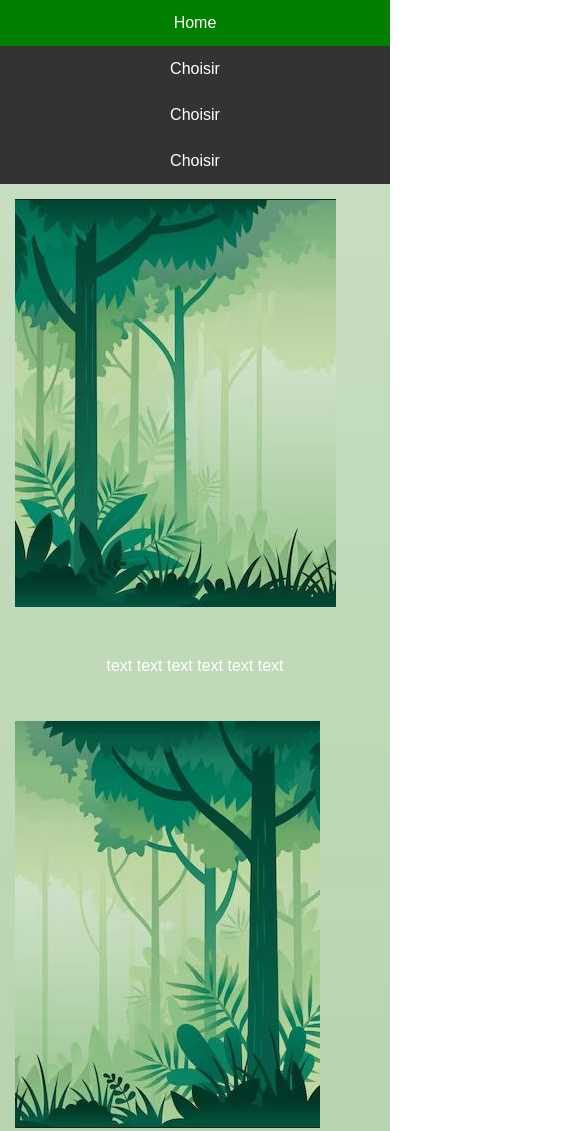
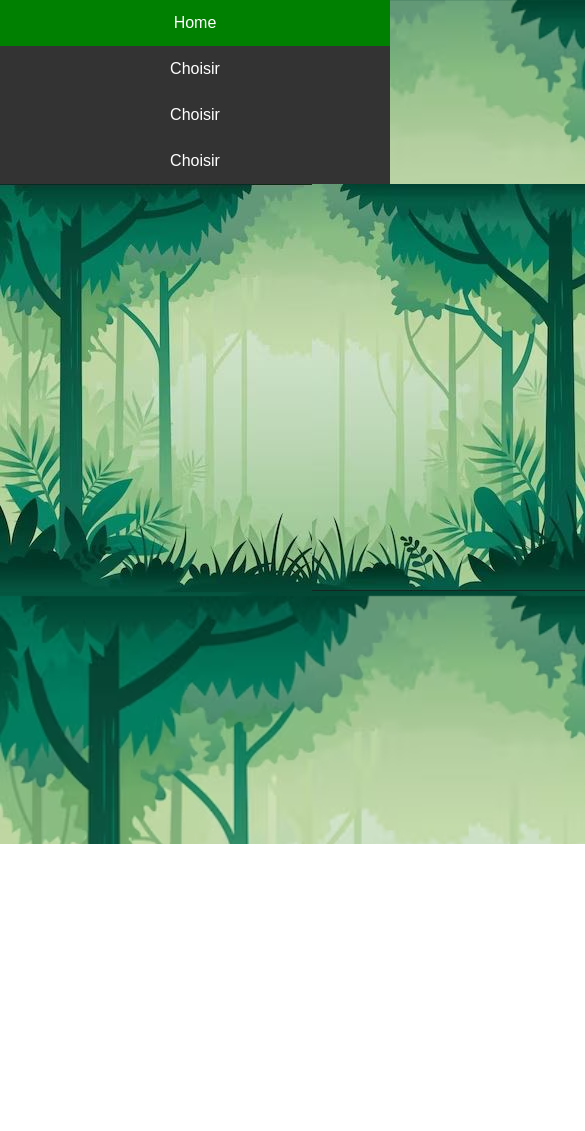
Before and after one commit to Rom001/NI2023, a plain HTML site: page index.html in a window 390 px wide. Shown: the top 1131 px of the page, 585 px wide, since content can reach past the window. After the commit the page ends 844 px from the top, so only its background shows below. Drawn offline with Linux system fonts and the light colour scheme.

Commit message:
modiffond

```diff
--- a/css/styles.css
+++ b/css/styles.css
@@ -1,12 +1,8 @@
-* {
-    box-sizing: border-box;
-}
-
 body {
     margin: 0;
     font-family: Arial, Helvetica, sans-serif;
     background-size: cover;
-    background-image: url(../topfondcentre.JPG);
+    background-image: url(../fondtop.png);
     color: white;
 }
 
@@ -74,32 +70,3 @@ ul.topnav li.right {
     width: 20%;
     height: 100%;
 }
-
-.columnA,
-.columnB,
-.columnC {
-    float: left;
-    width: 31%;
-    padding: 15px;
-    text-align: justify;
-}
-
-/* Media query to set website layout
-            according to screen size */
-@media screen and (max-width:600px) {
-
-    .columnA,
-    .columnB,
-    .columnC {
-        width: 50%;
-    }
-}
-
-@media screen and (max-width:400px) {
-
-    .columnA,
-    .columnB,
-    .columnC {
-        width: 100%;
-    }
-}
--- a/index.html
+++ b/index.html
@@ -16,26 +16,12 @@
     <li class='right'><a href='index.html'>Choisir</a></li>
     </ul>
 
-   <!-- <div id="gauche">
+   <div id="gauche">
         <img src="topfondgauche.JPG" alt="image">
     </div>
     <div id="droite">
         <img src="topfonddroite.JPG" alt="image">
-    </div>-->
-
-    <div class="row">
-
-        <div class="columnA">
-            <img src="topfondgauche.JPG" alt="image">
-        </div>
-
-        <div class="columnB">
-            <p>text text text text text text</p>
-        </div>
-
-        <div class="columnC">
-            <img src="topfonddroite.JPG" alt="image">
-        </div>
+    </div>
 
 </body>
 </html>
```
Also changed, not shown: fondtop.png (added).
